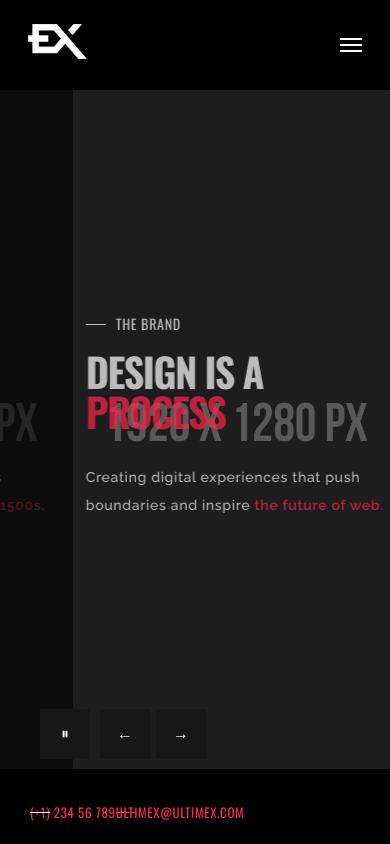
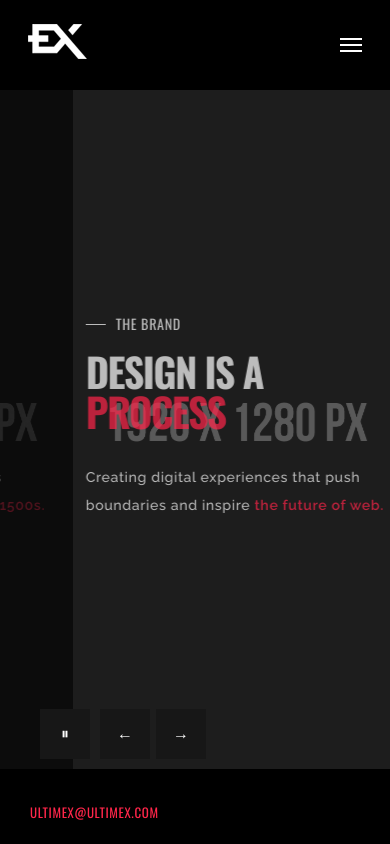
Before and after one commit to woodsmokeheart/cryptocat, a Next.js app: page / in a window 390 px wide. Built offline with nearby package versions, Linux system fonts and the light colour scheme.

Commit message:
Remove phone number and underline from bottom credits

```diff
--- a/src/components/BottomCredits/BottomCredits.module.css
+++ b/src/components/BottomCredits/BottomCredits.module.css
@@ -28,51 +28,14 @@
   margin: 0;
 }
 
-.bottomCreditsFirst {
-  margin-right: 20px;
-}
-
-@media only screen and (max-width: 768px) {
-  .bottomCreditsFirst {
-    margin-right: 10px;
-  }
-}
 
 .bottomCreditsLead {
-  position: relative;
   display: inline-block;
-  padding-left: 60px;
   color: #fff;
-}
-
-@media only screen and (max-width: 768px) {
-  .bottomCreditsLead {
-    padding-left: 30px;
-  }
-}
-
-.bottomCreditsLead::after {
-  content: "";
-  position: absolute;
-  width: 40px;
-  height: 1px;
-  top: 50%;
-  left: 0;
-  background: #fff;
-}
-
-@media only screen and (max-width: 768px) {
-  .bottomCreditsLead::after {
-    width: 20px;
-  }
 }
 
 .bottomCreditsLeadColor {
   color: #ff264a;
-}
-
-.bottomCreditsLeadColor::after {
-  background: #ff264a;
 }
 
 .bottomCredits a,
--- a/src/components/BottomCredits/BottomCredits.tsx
+++ b/src/components/BottomCredits/BottomCredits.tsx
@@ -6,9 +6,6 @@ import styles from './BottomCredits.module.css'
 const BottomCredits = () => {
   return (
     <div className={styles.bottomCredits}>
-      <h4 className={`${styles.bottomCreditsLead} ${styles.bottomCreditsFirst}`}>
-        (+1) 234 56 789
-      </h4>
       <h4 className={`${styles.bottomCreditsLead} ${styles.bottomCreditsLeadColor}`}>
         <a href="mailto:ultimex@ultimex.com">ultimex@ultimex.com</a>
       </h4>
```
